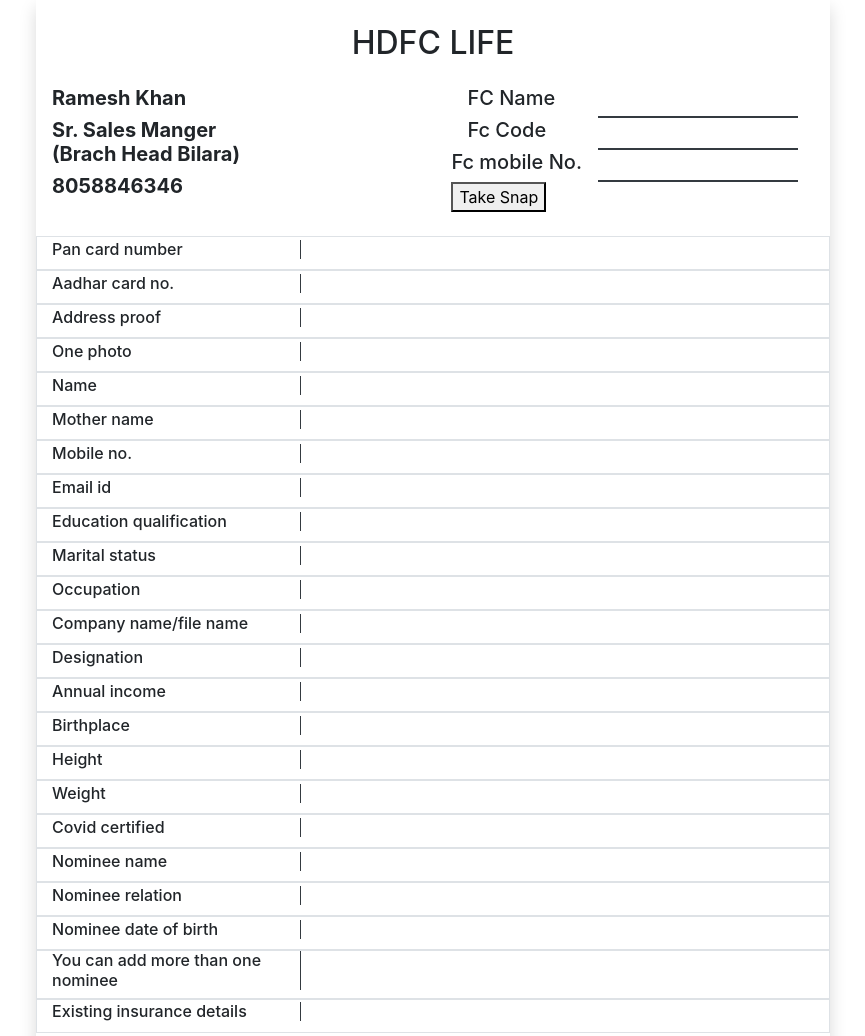
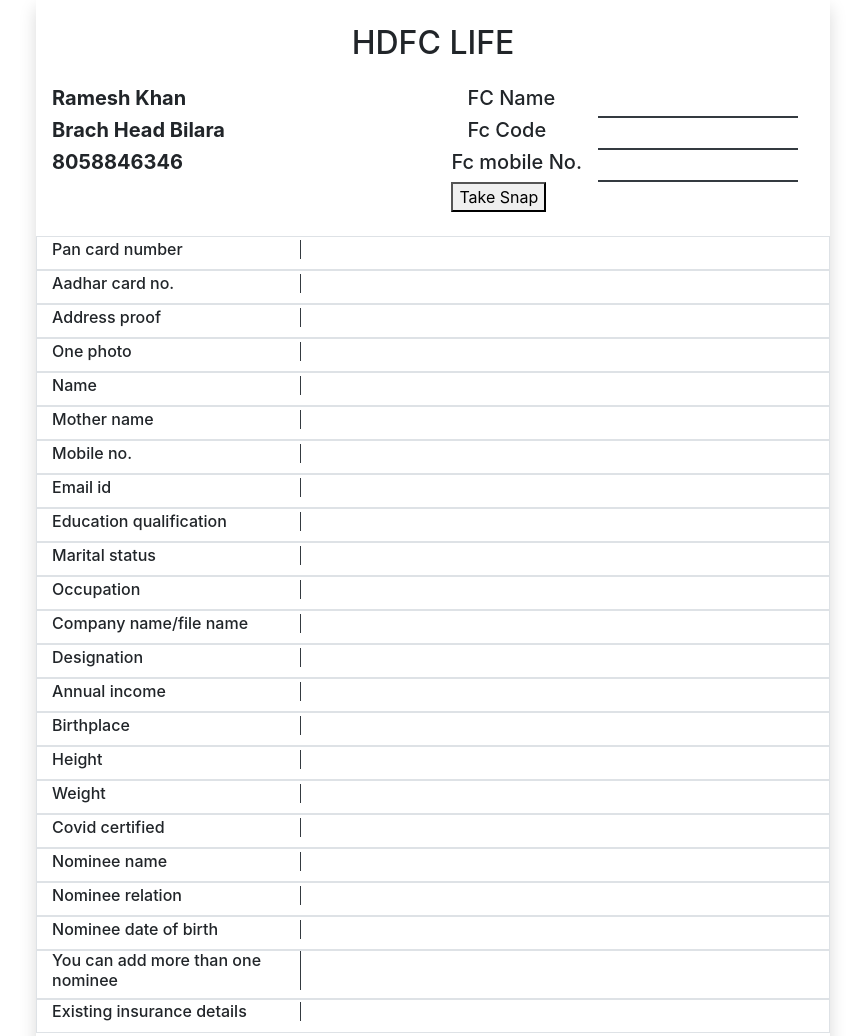
Before and after one commit to itsKayumkhan/hdfcForm, a plain HTML site: page index.html in a window 1280 px wide. Shown: the top 1036 px of the page, without its empty margins (207-1072 px from the left). Drawn offline with nearby package versions, Linux system fonts and the light colour scheme.

Commit message:
Update index.html

```diff
--- a/index.html
+++ b/index.html
@@ -40,7 +40,7 @@
             <div class="user d-flex justify-content-between my-4 w-100 px-3">
                 <div class="name">
                     <h5 class="same font-weight-bolder">Ramesh Khan</h5>
-                    <h5 class="same font-weight-bolder">Sr. Sales Manger<br/> (Brach Head Bilara)</h5>
+                    <h5 class="same font-weight-bolder">Brach Head Bilara</h5>
                     <h5 class="same font-weight-bolder">8058846346</h5>
                 </div>
                 <div class="fc">
```
